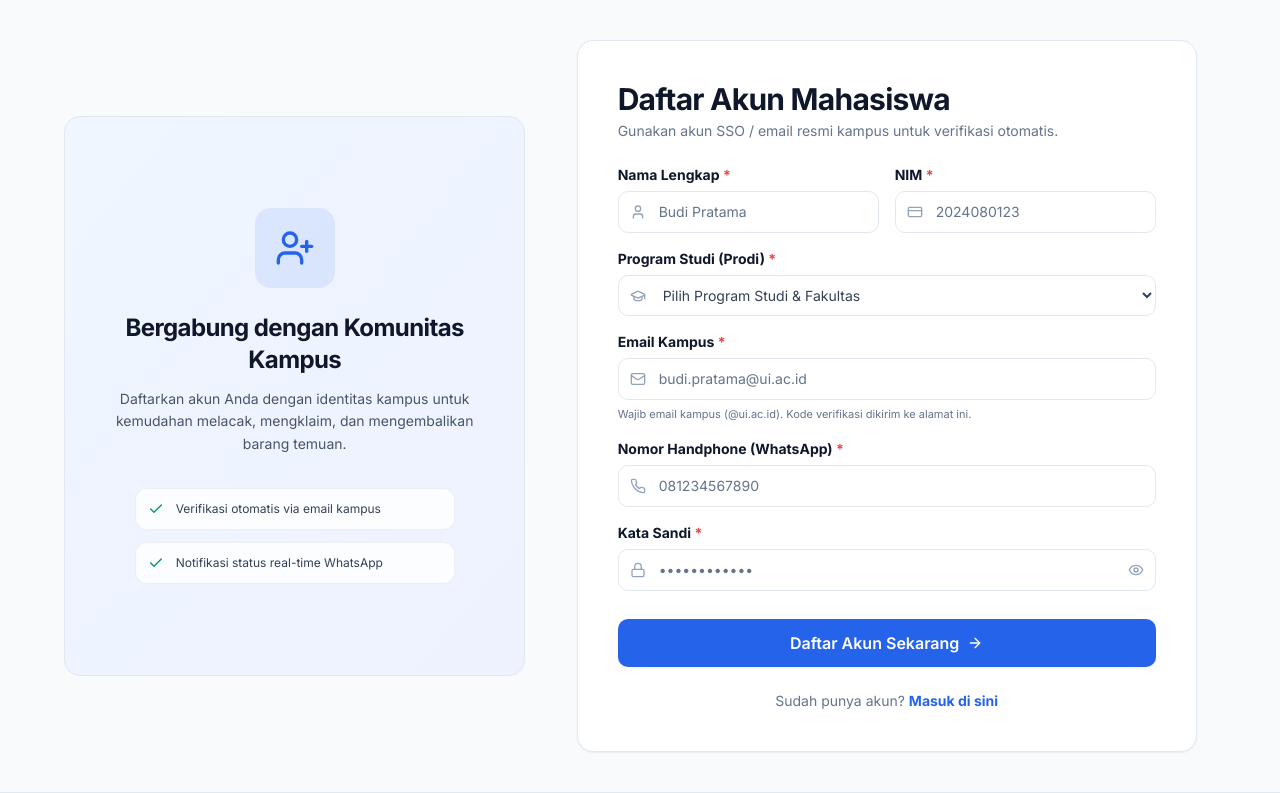
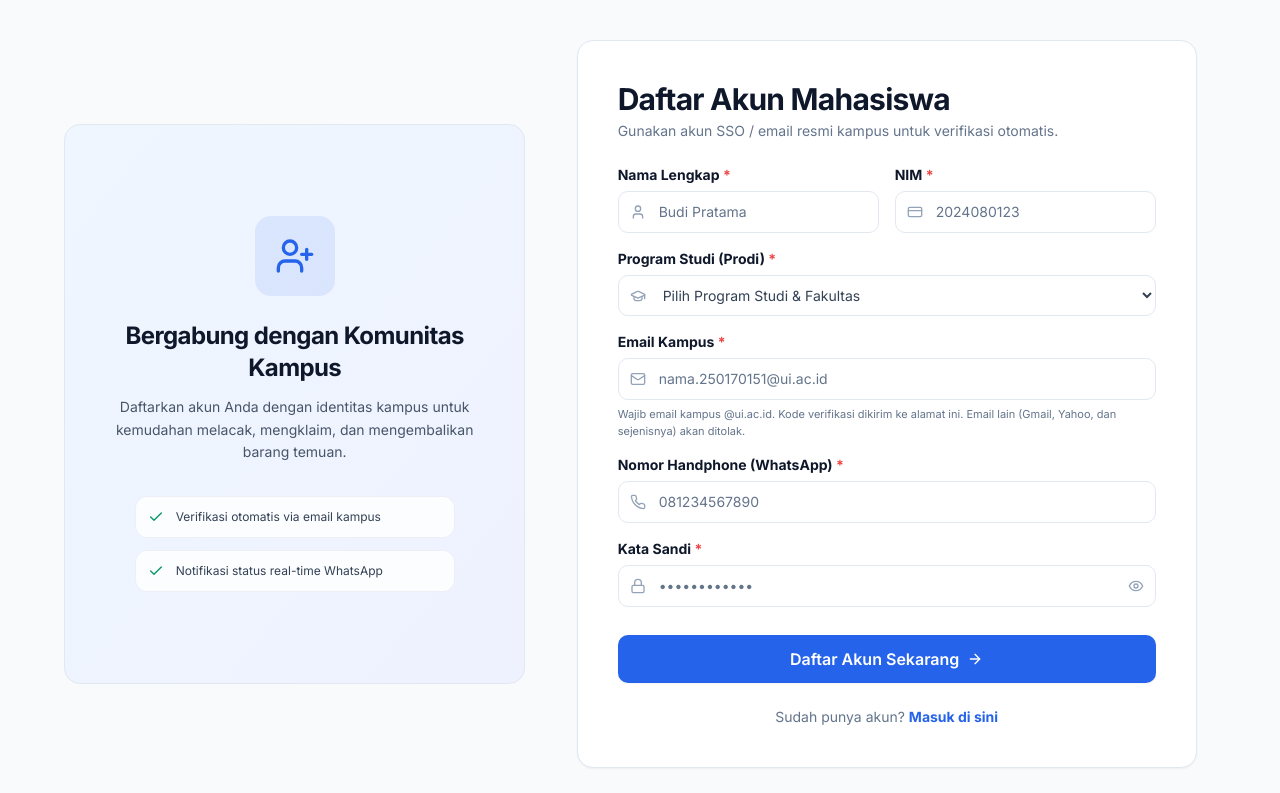
Before and after one commit to wkwkg369-jpg/tugas-web, a PHP site: page /daftar.php in a window 1280 px wide. Shown: the part 72-865 px from the top of the page. Run offline with PHP 8.4, Linux system fonts and the light colour scheme; data that the repository does not hold is empty; some libraries are stand-ins or nearby versions.

Commit message:
feat(daftar): perjelas pembatasan email kampus di form pendaftaran
Validasi domain sudah ditegakkan di register_user() sejak commit OTP; form
masih mencontohkan alamat ui.ac.id sehingga pendaftar bisa mengira domain itu
diterima. Placeholder kini mengikuti domain aktif dan teks bantuan menyebut
bahwa email lain akan ditolak.

Co-authored-by: OpenBot <335604065+openbotgit[bot]@users.noreply.github.com>

```diff
--- a/daftar.php
+++ b/daftar.php
@@ -163,12 +163,14 @@ require_once __DIR__ . '/includes/navbar.php';
                                     name="email"
                                     required
                                     value="<?= htmlspecialchars($_POST['email'] ?? '') ?>"
-                                    placeholder="budi.pratama@ui.ac.id"
+                                    placeholder="nama.250170151@<?= htmlspecialchars($allowedDomains[0] ?? 'mhs.unimal.ac.id') ?>"
+                                    title="Gunakan email kampus <?= htmlspecialchars($domainText) ?>"
                                     class="input-default pl-10"
                                 >
                             </div>
                             <p class="mt-1.5 text-[11px] text-slate-500">
-                                Wajib email kampus (<?= htmlspecialchars($domainText) ?>). Kode verifikasi dikirim ke alamat ini.
+                                Wajib email kampus <?= htmlspecialchars($domainText) ?>. Kode verifikasi dikirim ke alamat ini.
+                                Email lain (Gmail, Yahoo, dan sejenisnya) akan ditolak.
                             </p>
                         </div>
 
```
